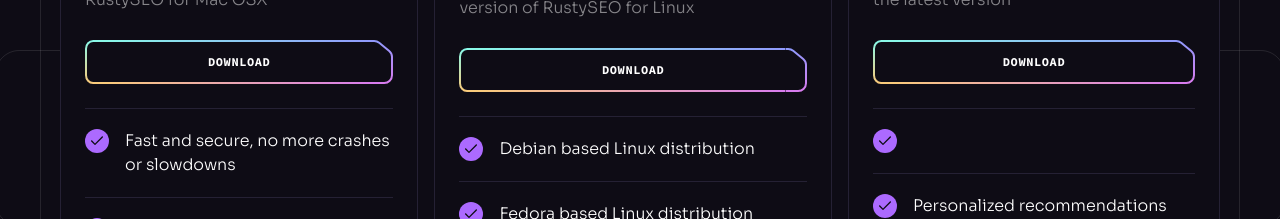
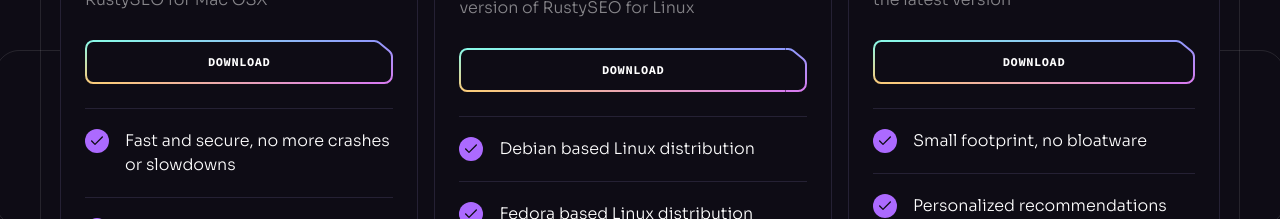
Before and after one commit to mascanho/RustyLanding, a React (Vite) app: page /help in a window 1280 px wide. Shown: the part 5880-6099 px from the top of the page. Built offline with nearby package versions, Linux system fonts and the light colour scheme.

Commit message:
Update index.js

```diff
--- a/src/constants/index.js
+++ b/src/constants/index.js
@@ -244,7 +244,7 @@
     description: "Also available for Windows, download the latest version",
     price: null,
     features: [
-      "",
+      "Small footprint, no bloatware",
       "Personalized recommendations based on your preferences",
       "Ability to explore the app and its features without any cost",
     ],
```
